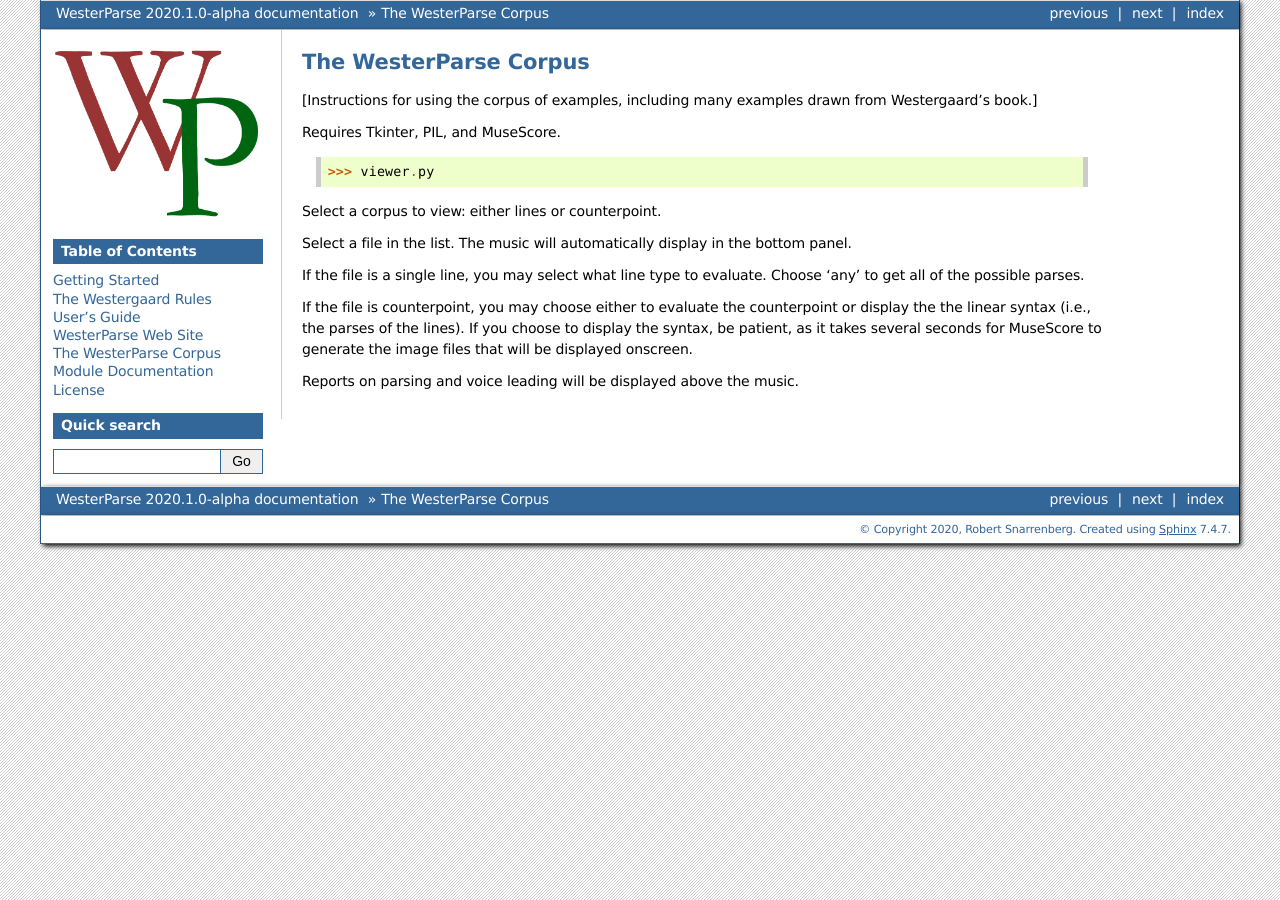
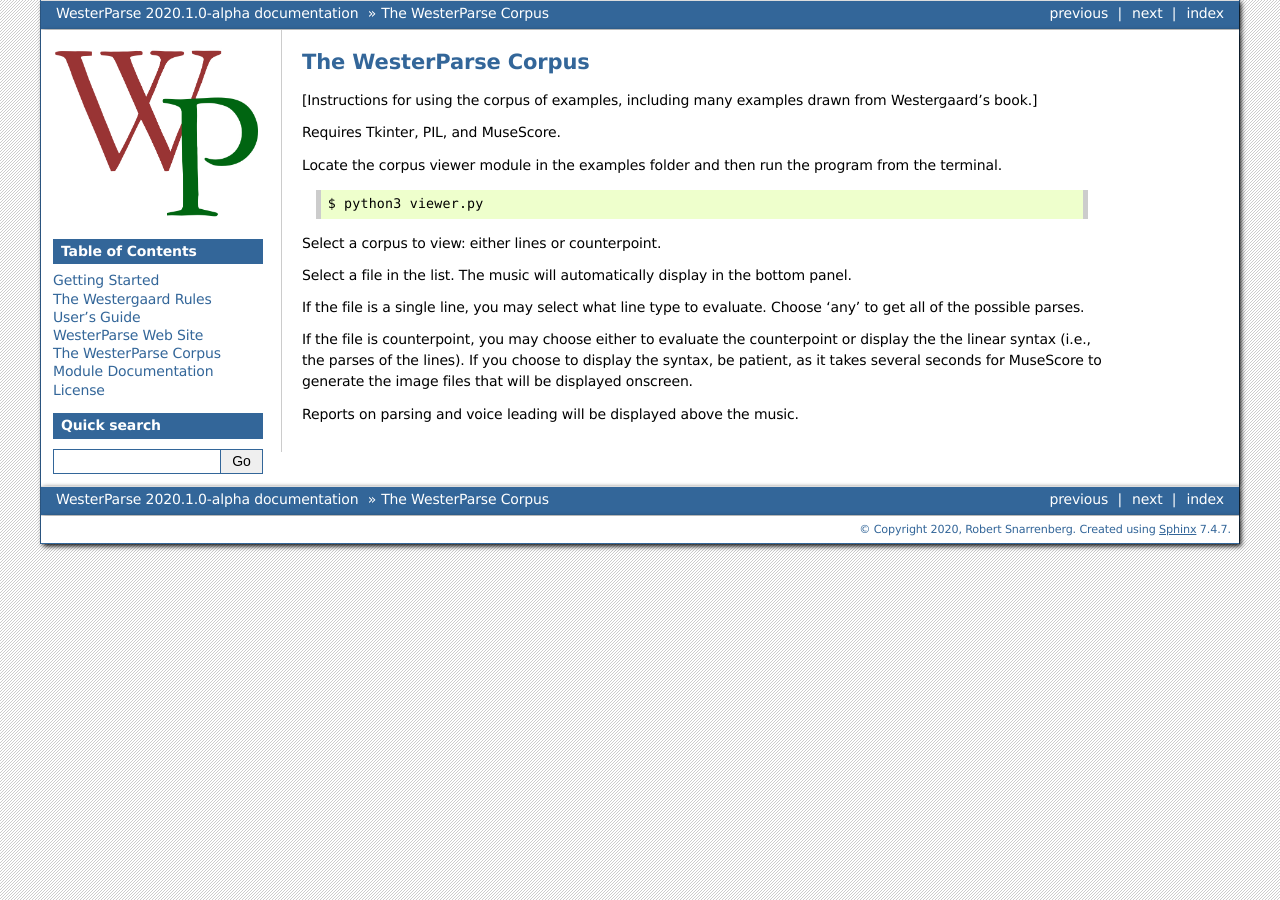
Before and after one commit to snarrenberg/westerparse, a Sphinx documentation site: the page built from docs/corpus.rst, in a window 1280 px wide. Built offline with Sphinx 7.4.7, drawn with Linux system fonts in a browser that asks for light colours.

Commit message:
upd corpus instructions

```diff
--- a/docs/corpus.rst
+++ b/docs/corpus.rst
@@ -6,7 +6,12 @@
 
 Requires Tkinter, PIL, and MuseScore.
 
->>> viewer.py
+Locate the corpus viewer module in the examples folder
+and then run the program from the terminal.
+
+.. code-block:: ..
+
+   $ python3 viewer.py
 
 Select a corpus to view: either lines or counterpoint.
 
```
